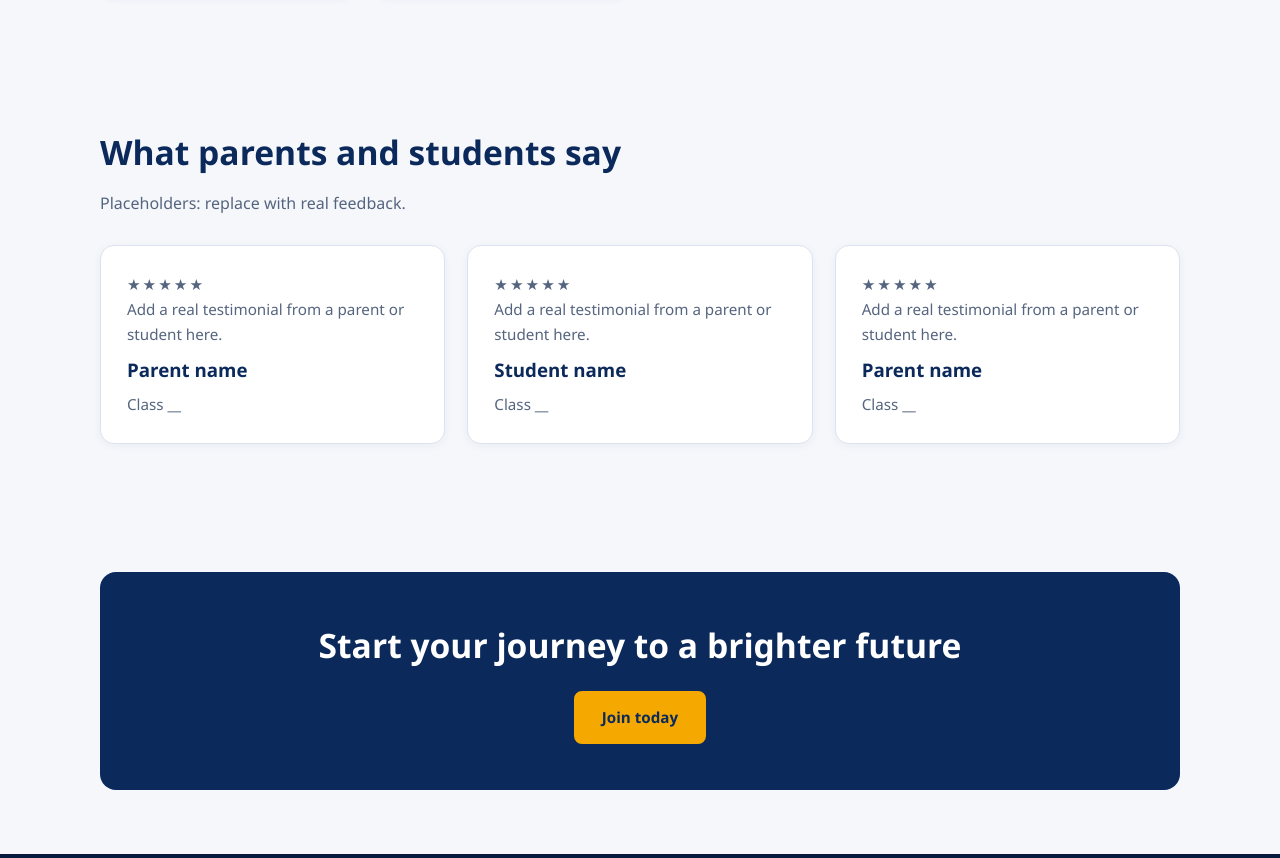
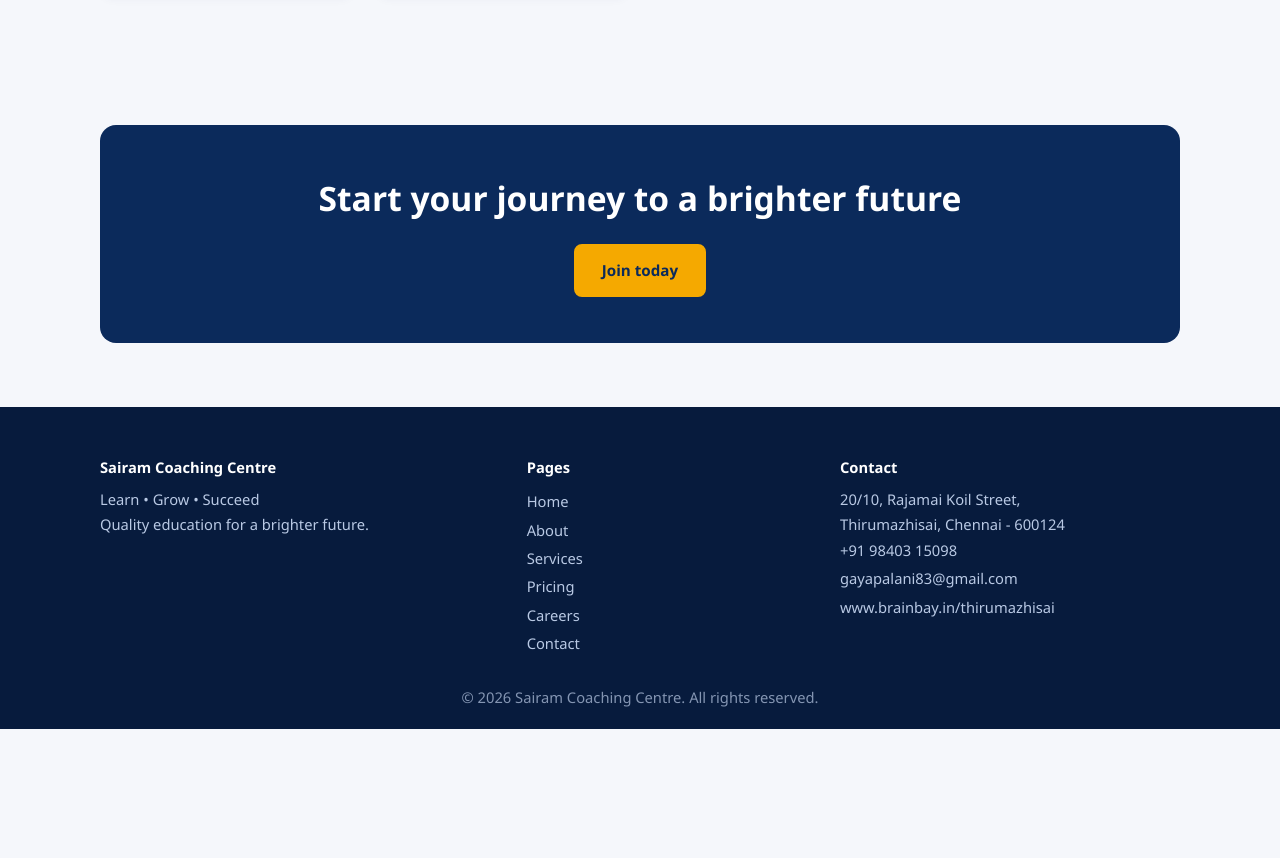
Before and after one commit to gayapalani83-max/sairam, a plain HTML site: page index.html in a window 1280 px wide. Shown: the part 2491-3349 px from the top of the page. After the commit the page ends 3220 px from the top, so only its background shows below. Drawn offline with Linux system fonts and the light colour scheme.

Commit message:
Update index.html

```diff
--- a/index.html
+++ b/index.html
@@ -10,6 +10,5 @@
 <div class="card pc" style="--c:#36c26e"><div class="ic">🧘</div><h3>Sairam Yoga</h3><p>Stress reduction, flexibility and focus. Saturdays and Sundays.</p></div>
 <div class="card pc" style="--c:#ff5c6c"><div class="ic">🎨</div><h3>Drawing</h3><p>Creativity, sketching and shading. Saturdays and Sundays.</p></div>
 <div class="card pc" style="--c:#20c5b5"><div class="ic">📝</div><h3><a href="service-detail.html">Hindi and Spoken Hindi</a></h3><p>Mondays and Wednesdays, 6:00 to 7:30 pm.</p></div></div></div></section>
-<section><div class="c"><h2>What parents and students say</h2><p class="sub">Placeholders: replace with real feedback.</p><div class="g3"><div class="card"><p class="st">★★★★★</p><p>Add a real testimonial from a parent or student here.</p><h3>Parent name</h3><p>Class __</p></div><div class="card"><p class="st">★★★★★</p><p>Add a real testimonial from a parent or student here.</p><h3>Student name</h3><p>Class __</p></div><div class="card"><p class="st">★★★★★</p><p>Add a real testimonial from a parent or student here.</p><h3>Parent name</h3><p>Class __</p></div></div></div></section>
 <section><div class="c"><div class="cta"><h2>Start your journey to a brighter future</h2><a class="btn" href="contact.html">Join today</a></div></div></section>
 <script src="main.js"></script></body></html>
```
